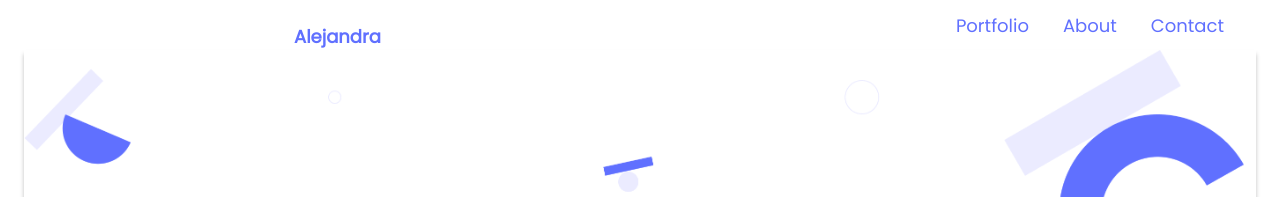
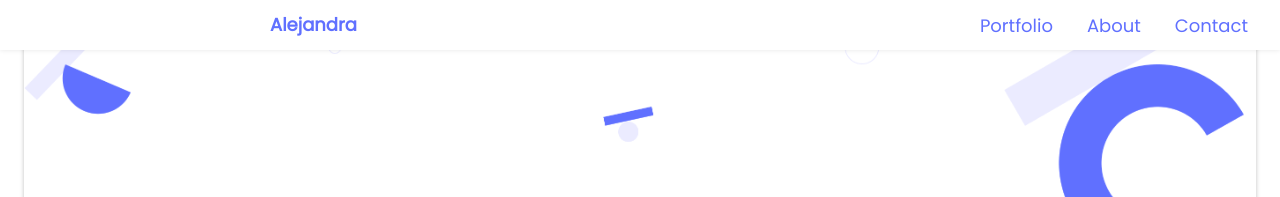
Before and after one commit to AlejandraKeber/Portfolio, a website: page index.html in a window 1280 px wide. Shown: the top 197 px of the page. Drawn offline with Linux system fonts and the light colour scheme.

Commit message:
Update navbar

```diff
--- a/styles.css
+++ b/styles.css
@@ -32,6 +32,12 @@ body {
   background-color: #fff;
   height: 50px;
   padding: 0 20px;
+  position: fixed;
+  top: 0;
+  left: 0;
+  width: 100%;
+  z-index: 1000;
+  box-shadow: 0px 0px 5px rgba(0, 0, 0, 0.1);
 }
 
 .nav-items {
@@ -51,7 +57,6 @@ body {
   color: #6070ff;
   justify-content: center;
   align-items: center;
-  margin-top: 24px;
   transition: transform 0.2s;
 }
 
@@ -62,7 +67,7 @@ body {
 .hamburger {
   display: block;
   cursor: pointer;
-  margin-top: 24px;
+  margin-top: 12px;
   margin-right: 24px;
 }
 
```
